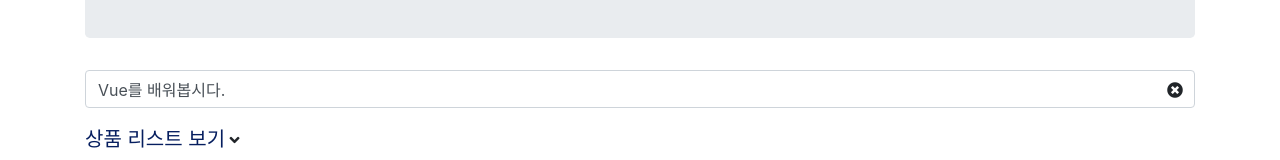
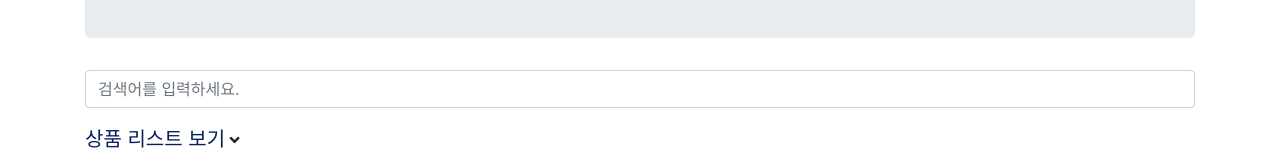
Before and after one commit to booldook/2019-sc-web-vue-hello, a website: page html/index.html in a window 1280 px wide. Shown: the part 146-306 px from the top of the page. Drawn offline with Linux system fonts and the light colour scheme.

Commit message:
디렉티브 배우는 중

```diff
--- a/html/index.html
+++ b/html/index.html
@@ -17,8 +17,8 @@
 				<h1>{{title}}</h1>
 			</div>
 			<div class="search-wrap">
-				<input type="text" class="form-control" name="search" placeholder="검색어를 입력하세요." v-model="title">
-				<i class="fas fa-times-circle btn-reset" v-show="title.length"></i>
+				<input type="text" class="form-control" name="search" placeholder="검색어를 입력하세요." v-model="str">
+				<i class="fas fa-times-circle btn-reset" v-show="str.length"></i>
 			</div>
 			<div class="mt-3">
 				<span class="f-125 text-primary">상품 리스트 보기</span>
```
